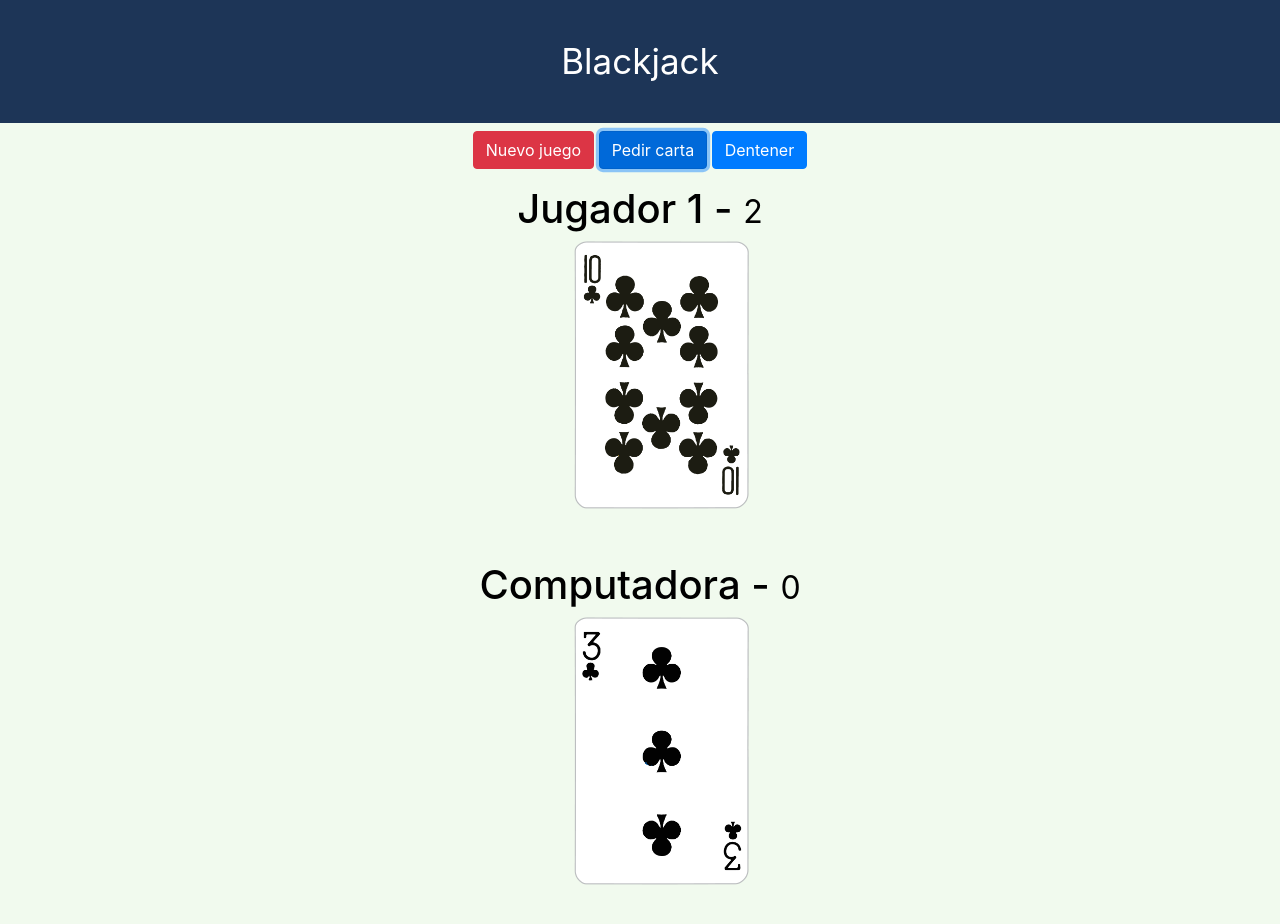
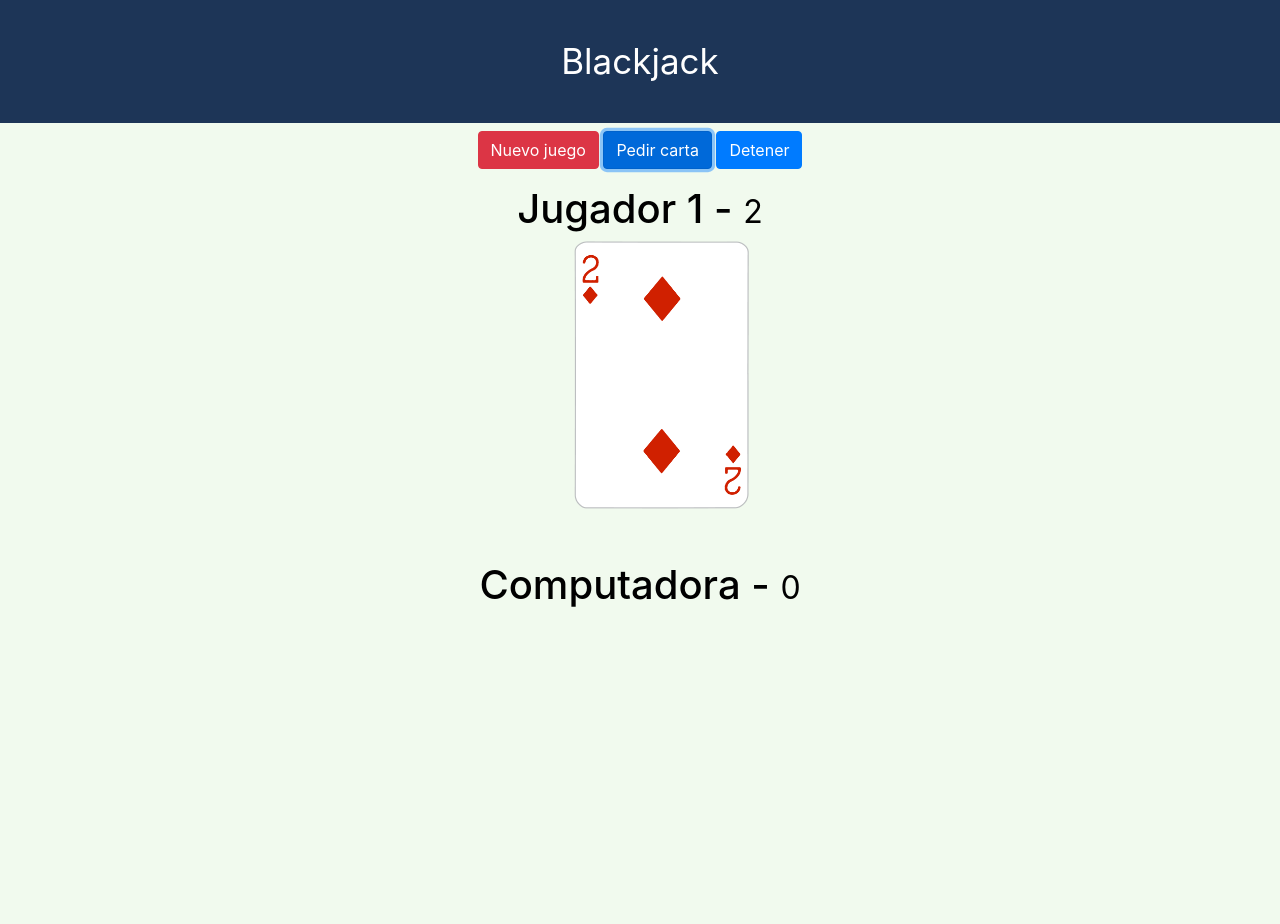
Before and after one commit to Jaivalos/Blackjack, a plain HTML site: page index.html in a window 1280 px wide. Both pictures are taken after a click on the button "Pedir carta". Drawn offline with nearby package versions, Linux system fonts and the light colour scheme.

Commit message:
Insertamos las cartas en nuestro HTML

```diff
--- a/assets/js/juego.js
+++ b/assets/js/juego.js
@@ -1,6 +1,6 @@
 
 let deck = [];
-const types = ["C", "D", "H", "A"];
+const types = ["C", "D", "H", "S"];
 const specials = ["A", "J", "Q", "K"];
 
 let puntosJugador = 0;
@@ -9,6 +9,7 @@ let puntosComputadora = 0;
 //Referencias html
 const btnPedir = document.querySelector("#btnPedir");
 const small = document.querySelectorAll("small");
+const jugadorCartas = document.querySelector("#jugador-cartas");
 
 //Esta funcion crea una nueva baraja
 const crearDeck = () => {
@@ -56,4 +57,17 @@ btnPedir.addEventListener("click", () => {
 
     small[0].innerHTML = puntosJugador;
 
+    const imgCarta = document.createElement("img");
+    imgCarta.src = `assets/cartas/${ carta }.png`;
+    imgCarta.classList.add("carta");
+
+    jugadorCartas.append(imgCarta);
+
+    if( puntosJugador > 21 ){
+        alert("Perdiste!");
+        btnPedir.disabled = true;
+    }else if( puntosJugador === 21 ){
+        alert("Ufa ufa");
+    }
+
 });
--- a/index.html
+++ b/index.html
@@ -19,7 +19,7 @@
         <div class="col text-center">
             <button id = "btnNuevo" class="btn btn-danger">Nuevo juego</button>
             <button id = "btnPedir" class="btn btn-primary">Pedir carta</button>
-            <button id = "btnDetener"class="btn btn-primary">Dentener</button>
+            <button id = "btnDetener"class="btn btn-primary">Detener</button>
         </div>
     </div>
 
@@ -27,14 +27,14 @@
         <div class="col-auto pt-3 text-center" style="color: black;">
             <h1>Jugador 1 - <small>0</small></h1>
             <div id="jugador-cartas">
-                <img class="carta" src="assets/cartas/10C.png" alt="10C">
+                <!-- <img class="carta" src="assets/cartas/10C.png" alt="10C"> -->
             </div>
         </div>
 
         <div class="col-auto text-center respDes" style="color: black;">
             <h1>Computadora - <small>0</small></h1>
             <div id="computadora-cartas">
-                <img class="carta" src="assets/cartas/3C.png" alt="10C">
+                <!-- <img class="carta" src="assets/cartas/3C.png" alt="10C"> -->
             </div>
         </div>
     </div>
```
